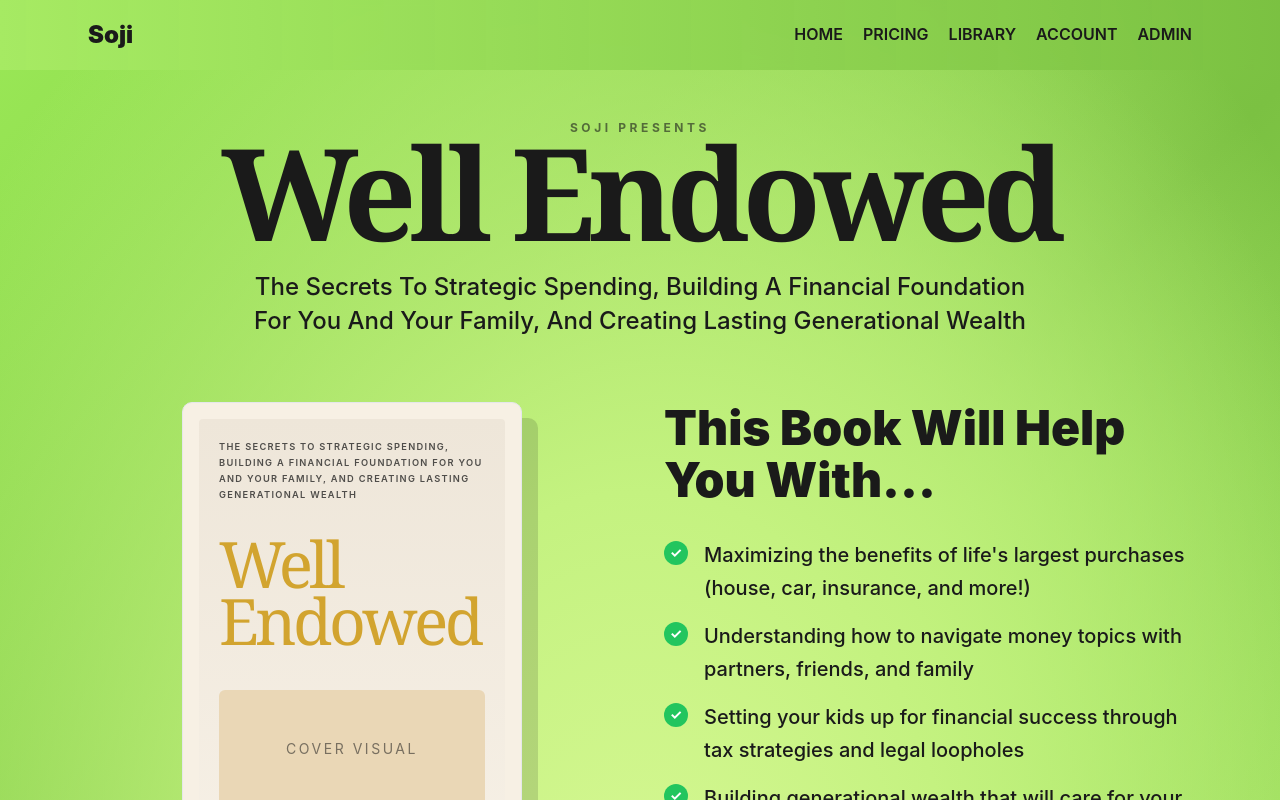
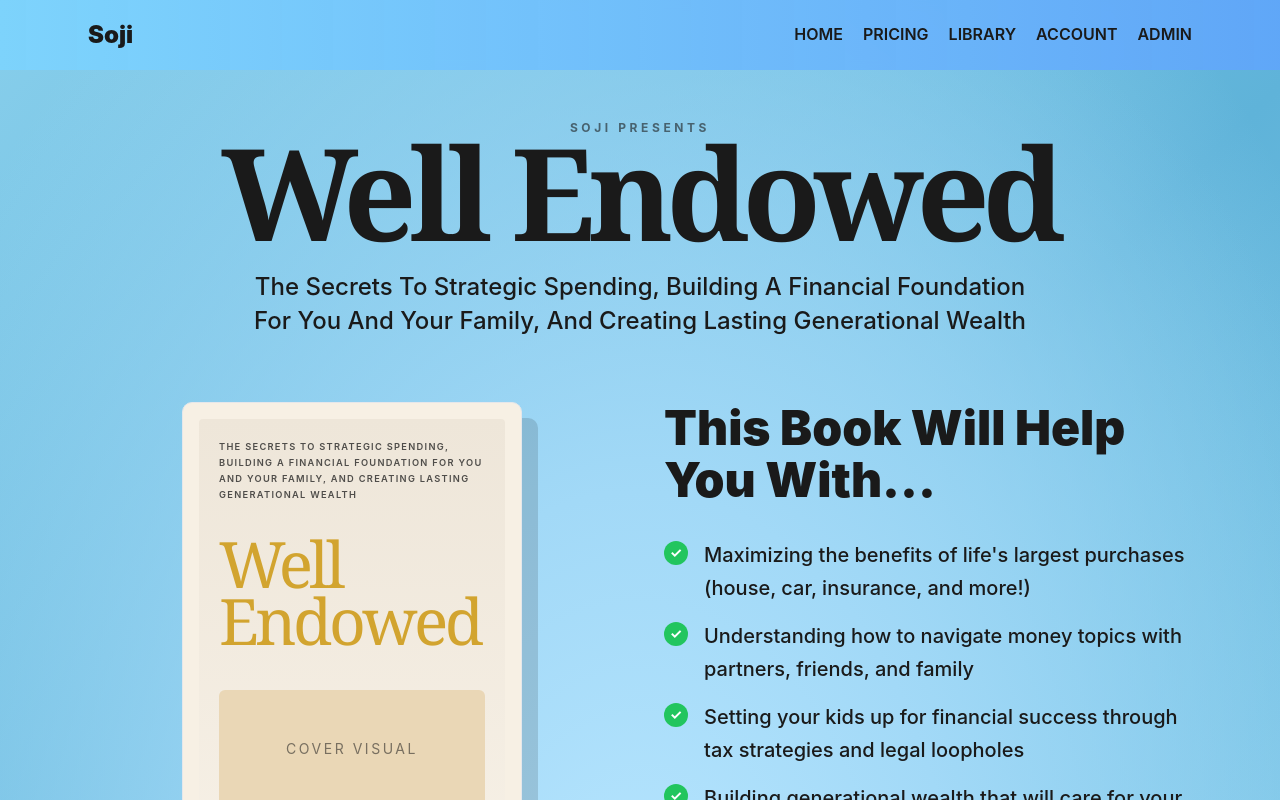
Before and after one commit to jayliang42/soji-web, a Next.js app in the folder apps/web/: page / in a window 1280 px wide. Shown: the top 800 px of the page. Built offline with nearby package versions, Linux system fonts and the light colour scheme.

Commit message:
feat(ui): implement sky blue theme with gradient backgrounds
- Updated color scheme to sky blue (#87ceeb) from green
- Added multi-layer radial gradients for depth
- Changed header to sky-blue gradient
- Maintains original layout and styling structure

```diff
--- a/apps/web/src/app/globals.css
+++ b/apps/web/src/app/globals.css
@@ -4,8 +4,8 @@
 
 :root {
   color-scheme: light;
-  --bg: #a6ea63;
-  --bg-soft: #b8f078;
+  --bg: #87ceeb;
+  --bg-soft: #98d4f0;
   --paper: #ffffff;
   --ink: #1a1a1a;
   --muted: rgba(26, 26, 26, 0.72);
@@ -25,10 +25,10 @@ body {
   margin: 0;
   min-height: 100vh;
   background:
-    radial-gradient(ellipse 100% 60% at 50% 30%, #d8f895 0%, #c4f280 25%, transparent 65%),
-    radial-gradient(ellipse 80% 40% at 30% 70%, #b8f078 0%, transparent 50%),
-    radial-gradient(ellipse 90% 50% at 70% 20%, #a6ea63 0%, transparent 40%),
-    linear-gradient(135deg, #9ae856 0%, #7bc142 30%, #a6ea63 60%, #88d946 100%);
+    radial-gradient(ellipse 100% 60% at 50% 30%, #b8e6ff 0%, #a2d9f7 25%, transparent 65%),
+    radial-gradient(ellipse 80% 40% at 30% 70%, #87ceeb 0%, transparent 50%),
+    radial-gradient(ellipse 90% 50% at 70% 20%, #7cc7e8 0%, transparent 40%),
+    linear-gradient(135deg, #87ceeb 0%, #5fb3d9 30%, #87ceeb 60%, #4a9cc9 100%);
   color: var(--ink);
   font-family: "Inter", "Helvetica Neue", Helvetica, Arial, sans-serif;
   line-height: 1.6;
--- a/apps/web/src/app/layout.tsx
+++ b/apps/web/src/app/layout.tsx
@@ -20,7 +20,7 @@ export default function RootLayout({
   return (
     <html lang="en">
       <body>
-        <header className="sticky top-0 z-20 bg-gradient-to-r from-richgreen to-darkgreen/90 backdrop-blur-sm">
+        <header className="sticky top-0 z-20 bg-gradient-to-r from-sky-300 to-blue-400/90 backdrop-blur-sm">
           <div className="mx-auto flex max-w-6xl flex-wrap items-center justify-between gap-3 px-6 py-4">
             <Link href="/" className="text-2xl font-black text-darktext">
               Soji
```
